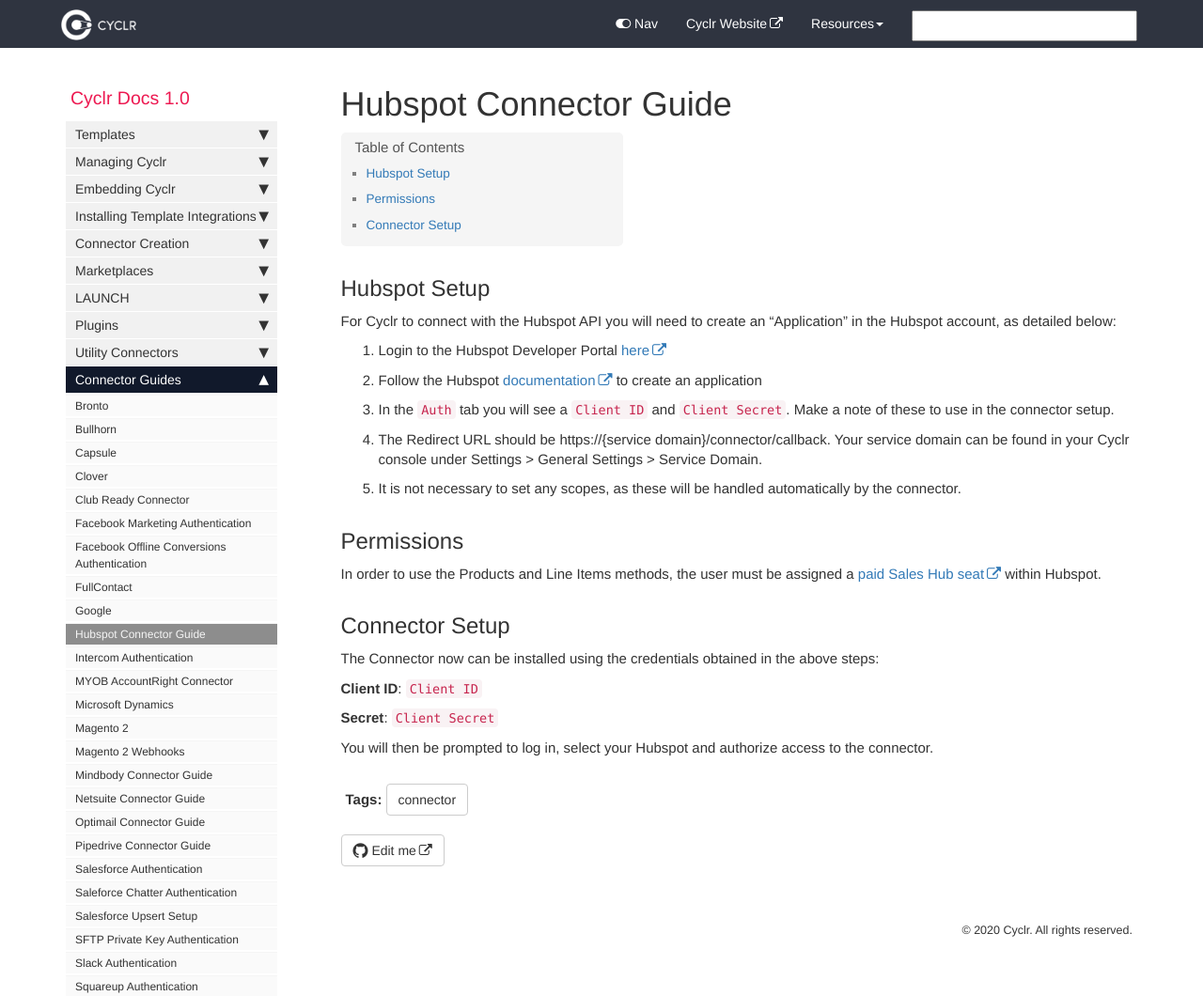
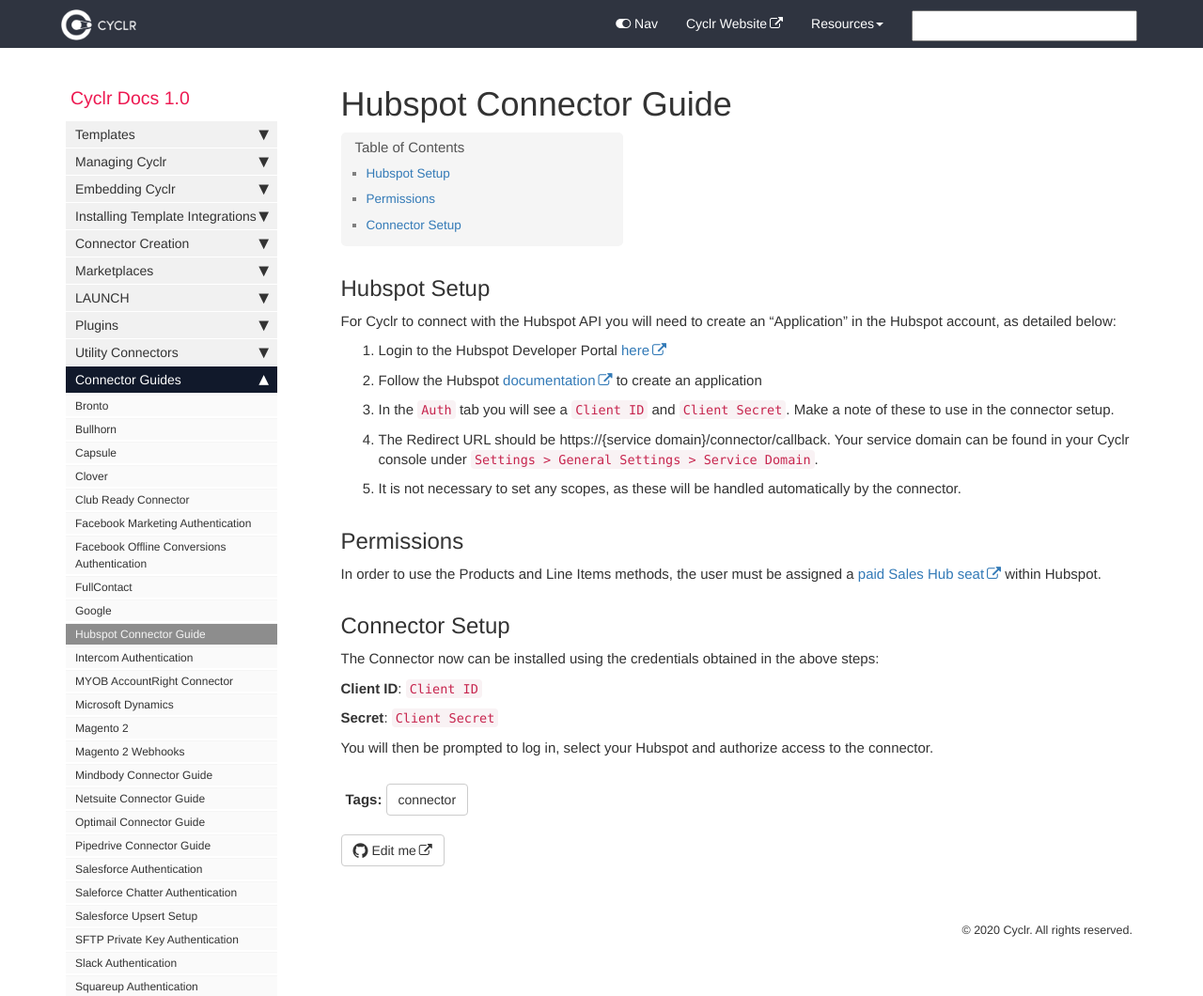
Before and after one commit to sneakysneak/docs, a Jekyll site: the page built from pages/connector-authentication/hubspot.md, in a window 1280 px wide and 1060 px high. Shown: the whole window at 94% size. Built offline with Jekyll 4.4.1, drawn with Linux system fonts in a browser that asks for light colours; nearby versions of some CDN libraries; comment, search, counter and statistics services are not loaded.

```diff
--- a/pages/connector-authentication/hubspot.md
+++ b/pages/connector-authentication/hubspot.md
@@ -13,7 +13,7 @@ For Cyclr to connect with the Hubspot API you will need to create an "Applicatio
 1. Login to the Hubspot Developer Portal [here](https://app.hubspot.com/signup-v2/developers)
 2. Follow the Hubspot [documentation](https://developers.hubspot.com/docs/faq/how-do-i-create-an-app-in-hubspot) to create an application
 3. In the `Auth` tab you will see a `Client ID` and `Client Secret`.  Make a note of these to use in the connector setup.
-4. The Redirect URL should be https://<span></span>{service domain}/connector/callback. Your service domain can be found in your Cyclr console under Settings > General Settings > Service Domain.
+4. The Redirect URL should be https://<span></span>{service domain}/connector/callback. Your service domain can be found in your Cyclr console under `Settings > General Settings > Service Domain`.
 5. It is not necessary to set any scopes, as these will be handled automatically by the connector.
 
 Permissions
```
